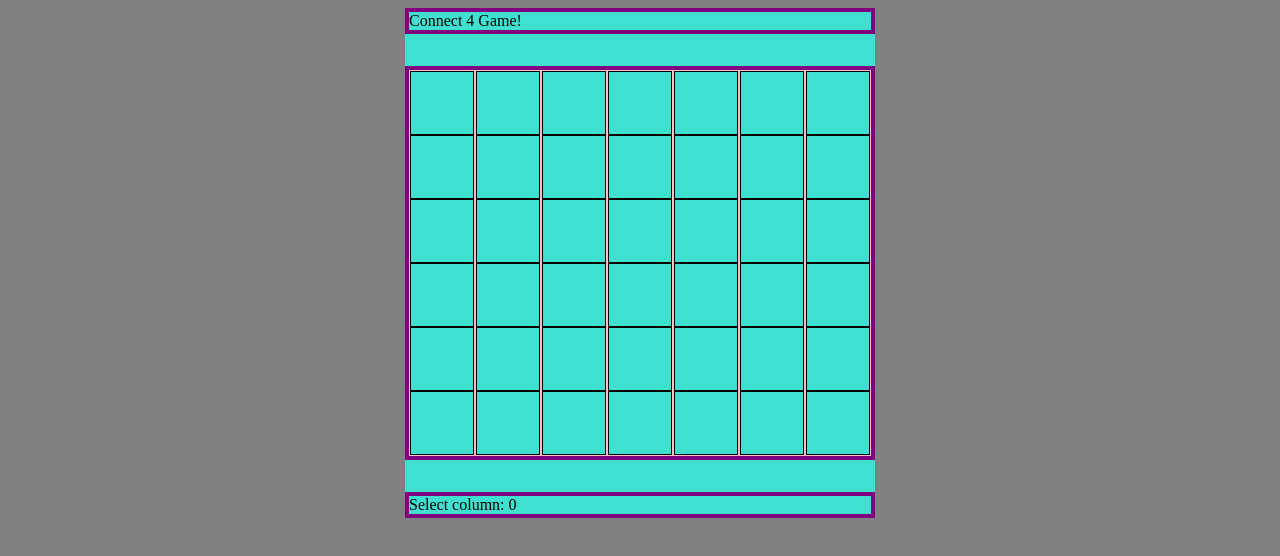
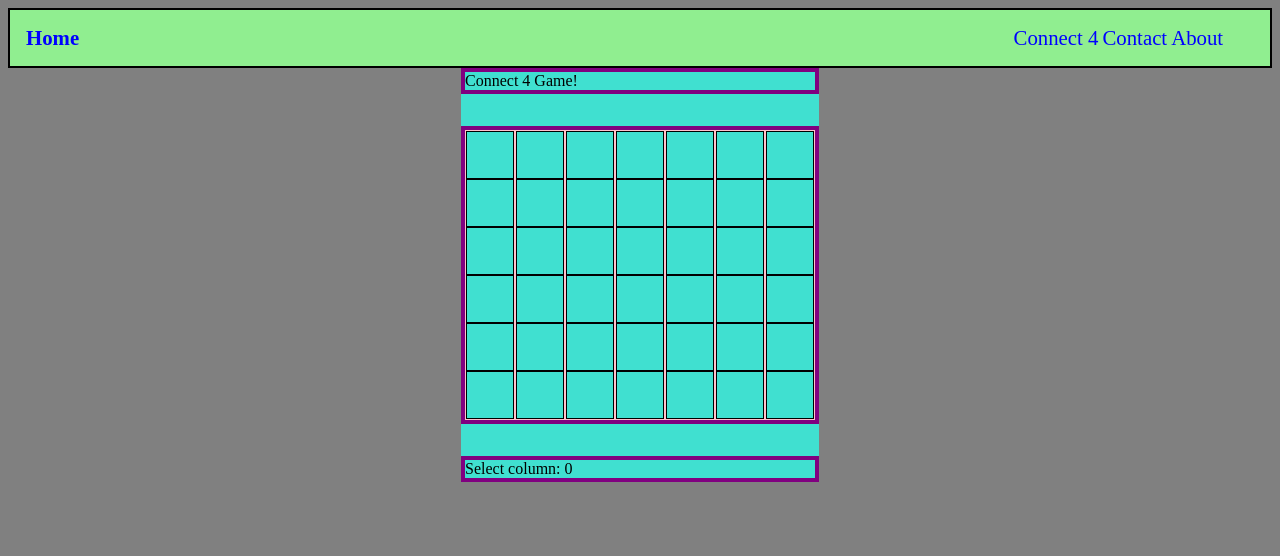
Before and after one commit to jimmythefung/connect4-js, a Next.js app: page / in a window 1280 px wide. Shown: the top 556 px of the page. Built offline with nearby package versions, Linux system fonts and the light colour scheme.

Commit message:
navbar added

```diff
--- /dev/null
+++ b/src/components/Layout.js
@@ -0,0 +1,10 @@
+import Navbar from "./Navbar";
+
+export default function Layout({ children }) {
+    return (
+        <div className="layout">
+            <Navbar />
+            {children}
+        </div>
+    );
+}
--- /dev/null
+++ b/src/components/Navbar.js
@@ -0,0 +1,26 @@
+import Link from "next/link";
+
+export default function Navbar() {
+    return (
+        <>
+            <div className="navbar">
+                <div className="navbar-left">
+                    <Link className="navbar-left__brand" href="/">Home</Link>
+                </div>
+                <div className="navbar-right">
+                    <ul className="navbar-right__items">
+                        <li className="navbar-right__item">
+                            <Link href="/connectfour">Connect 4</Link>
+                        </li>
+                        <li className="navbar-right__item">
+                            <Link href="/contact">Contact</Link>
+                        </li>
+                        <li className="navbar-right__item">
+                            <Link href="/about">About</Link>
+                        </li>
+                    </ul>
+                </div>
+            </div>
+        </>
+    );
+}
--- a/src/components/game.js
+++ b/src/components/game.js
@@ -1,5 +1,6 @@
 import styles from "./game.module.css";
 import Board from "./board";
+import Layout from './Layout';
 import { useEffect, useState } from "react";
 
 export default function Game() {
@@ -149,7 +150,7 @@ export default function Game() {
     }
 
     return (
-        <>
+        <Layout>
             <div className={`${styles.game}`}>
                 <div className={`${styles["game-div"]}`}>Connect 4 Game!</div>
                 <div className={`${styles["game-div"]}`}>
@@ -162,6 +163,6 @@ export default function Game() {
                     Select column: {col_select}
                 </div>
             </div>
-        </>
+        </Layout>
     );
 }
--- a/src/components/game.module.css
+++ b/src/components/game.module.css
@@ -31,8 +31,8 @@
 }
 
 .cell {
-    height: 4rem;
-    width: 4rem;
+    height: 3rem;
+    width: 3rem;
     border: 1px solid black;
     display: inline-block;
     text-align: center;
--- a/src/styles/globals.css
+++ b/src/styles/globals.css
@@ -5,3 +5,58 @@
 html {
     background-color: grey;
 }
+
+.navbar {
+    border: solid 2px black;
+    padding: 1rem;
+    background-color: lightgreen;
+    width: 100%;
+}
+
+/* Left navigation bar */
+.navbar-left {
+    display: inline-block;
+    vertical-align: middle;
+}
+
+.navbar-left__brand {
+    text-decoration: none;
+    font-weight: bold;
+    font-size: 1.3rem;
+    color: blue;
+}
+
+/* Right navigation bar */
+.navbar-right {
+    display: inline-block;
+    vertical-align: middle;
+    text-align: right;
+    width: calc(100% - 82px);
+}
+
+.navbar-right__items {
+    margin: 0;
+    padding: 0;
+    list-style: none;
+}
+
+.navbar-right__item {
+    display: inline-block;
+}
+
+.navbar-right__item a {
+    font-size: 1.3rem;
+    text-decoration: none;
+    color: blue;
+    margin: 0 2px;
+}
+
+.navbar-right__item a:hover {
+    color: white;
+    background-color: lightseagreen;
+}
+
+.navbar-right__item a:active {
+    color: white;
+    background-color: lightseagreen;
+}
```
